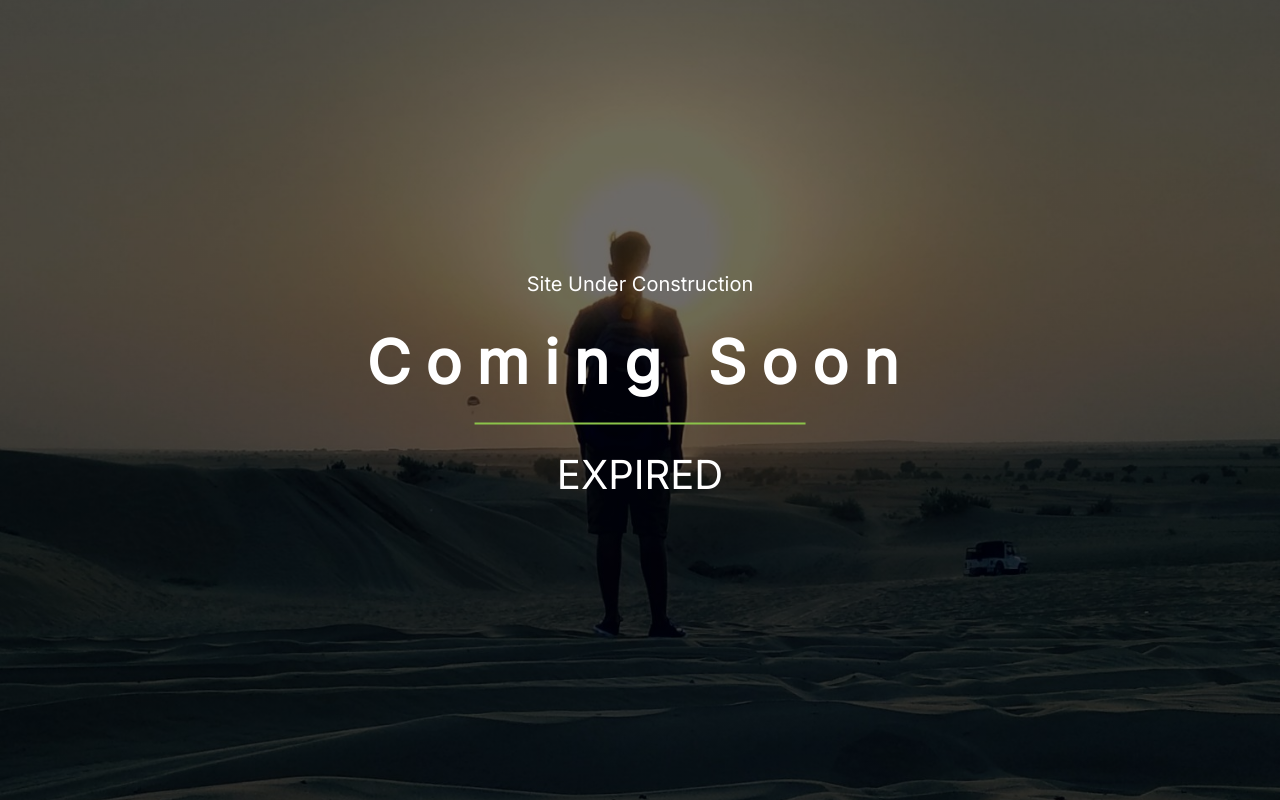
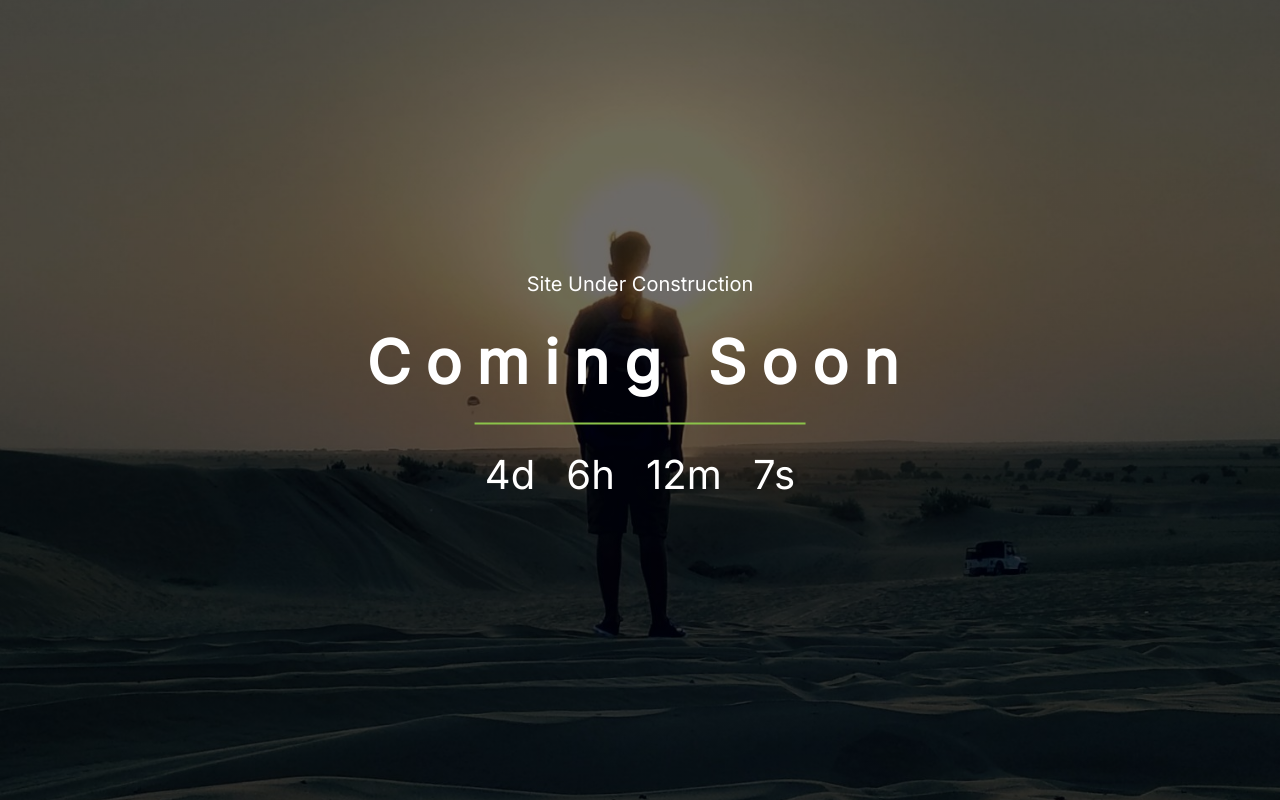
Before and after one commit to yash-desai10/Portfolio, a plain HTML site: page index.html in a window 1280 px wide. Drawn offline with Linux system fonts and the light colour scheme.

Commit message:
Update index.html

```diff
--- a/index.html
+++ b/index.html
@@ -17,7 +17,7 @@
   </body>
 
 <script>
-  var countDownDate=new Date("May 8, 2020 00:00:00").getTime();
+  var countDownDate=new Date("May 20, 2020 00:00:00").getTime();
   console.log(countDownDate);
 
   var x=setInterval(function()
```
